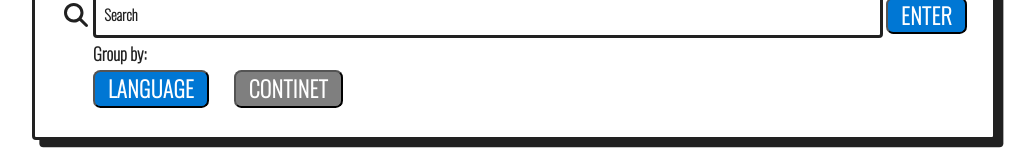
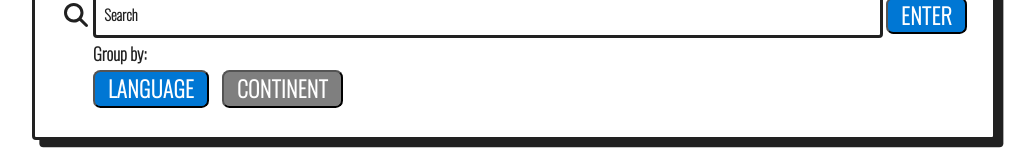
Before and after one commit to GonzaloGSC/kimchechallenge, a React (Create React App) app: page / in a window 1280 px wide. Shown: the part 198-358 px from the top of the page, without its empty margins (126-1161 px from the left). Built offline with nearby package versions, Linux system fonts and the light colour scheme; no server answers.

Commit message:
Corrección palabra Continent

```diff
--- a/src/components/searchCard.js
+++ b/src/components/searchCard.js
@@ -33,7 +33,7 @@ function SearchCard(props) {
                         <Button classN="btn1" texto="Language" myClick={props.myClick2} id="btnLan" />
                     </div>
                     <div className="contenedor3">
-                        <Button classN="btnDis" texto="Continet" myClick={props.myClick3} id="btnCon" />
+                        <Button classN="btnDis" texto="Continent" myClick={props.myClick3} id="btnCon" />
                     </div>
                 </div>
             </div>
```
